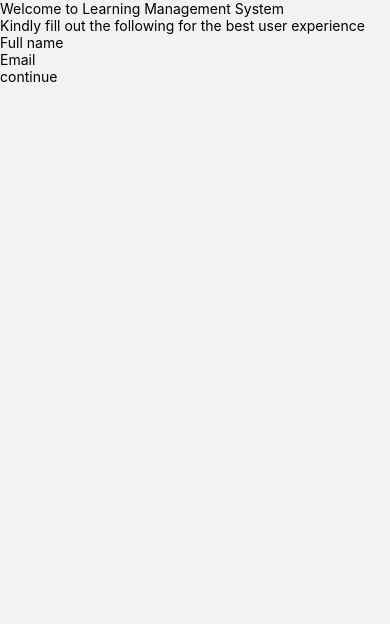
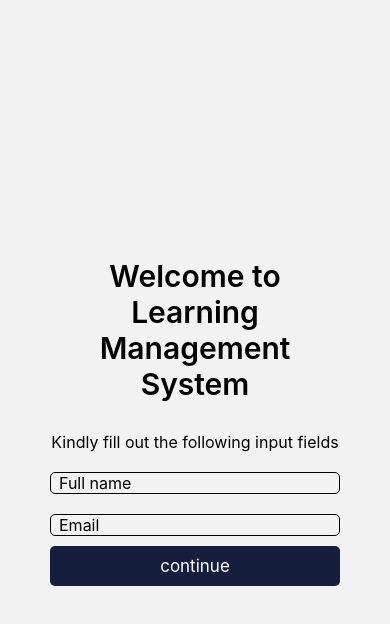
Before and after one commit to Adams-Ghub/lms-app, a React Native app: screen /Welcome in a window 390 px wide. Shown: the top 624 px of the page. Built offline with nearby package versions, Linux system fonts and the light colour scheme.

Commit message:
Style the welcome page

```diff
--- a/src/screens/Welcome.jsx
+++ b/src/screens/Welcome.jsx
@@ -1,29 +1,112 @@
-import React from "react";
-import { View, Text, TouchableOpacity, TextInput } from "react-native";
+import React, { useState } from "react";
+import {
+  View,
+  Text,
+  TouchableOpacity,
+  TextInput,
+  StyleSheet,
+  Alert,
+} from "react-native";
 import { SafeAreaView } from "react-native-safe-area-context";
-// import { useNavigation } from "@react-navigation/native";
+import { useDispatch } from "react-redux";
+import { setUser } from "../redux/course/courseSlice";
 
 const Welcome = ({ navigation }) => {
+  const [name, setName] = useState("");
+  const [email, setEmail] = useState("");
+
+  const dispatch = useDispatch();
+
+  const handleContinueButton = (data) => {
+    if (!name || !email) {
+      Alert.alert("Message", "Fields cannot be empty");
+    } else {
+      dispatch(setUser(data));
+    }
+  };
+
   return (
-    <SafeAreaView>
-      <View>
-        <Text>Welcome to Learning Management System</Text>
-        <Text>Kindly fill out the following for the best user experience</Text>
+    <SafeAreaView style={styles.container}>
+      <View style={styles.innerContainer}>
+        <Text style={styles.welcomeMessage}>
+          Welcome to Learning Management System
+        </Text>
+        <Text style={styles.actionText}>
+          Kindly fill out the following input fields
+        </Text>
 
         <View>
-          <TextInput placeholder="Full name" />
-          <TextInput placeholder="Email" />
+          <TextInput
+            placeholder="Full name"
+            value={name}
+            onChangeText={(text) => {
+              setName(text);
+            }}
+            style={styles.textInput}
+          />
+          <TextInput
+            placeholder="Email"
+            value={email}
+            onChangeText={(text) => {
+              setEmail(text);
+            }}
+            style={styles.textInput}
+          />
         </View>
         <TouchableOpacity
           onPress={() => {
+            const data = { name, email };
+            handleContinueButton(data);
             navigation.navigate("Home");
           }}
+          style={styles.countinueButton}
         >
-          <Text>continue</Text>
+          <Text style={styles.continueBtnText}>continue</Text>
         </TouchableOpacity>
       </View>
     </SafeAreaView>
   );
 };
 
+const styles = StyleSheet.create({
+  container: {
+    flex: 1,
+    justifyContent: "center",
+    alignItems: "center",
+  },
+  innerContainer: {
+    paddingHorizontal: 50,
+  },
+  welcomeMessage: {
+    fontSize: 30,
+    marginBottom: 30,
+    fontWeight: "600",
+    textAlign: "center",
+  },
+  actionText: {
+    textAlign: "center",
+    fontSize: 16,
+    marginBottom: 10,
+  },
+  countinueButton: {
+    backgroundColor: "#151e3d",
+    paddingVertical: 10,
+    borderRadius: 5,
+    marginvertical: 10,
+  },
+  continueBtnText: {
+    fontSize: 17,
+    color: "#fff",
+    textAlign: "center",
+  },
+  textInput:{
+    fontSize:16,
+   borderWidth:1,
+   marginVertical:10,
+   borderRadius:5,
+   paddingLeft:8
+
+  }
+});
+
 export default Welcome;
```
